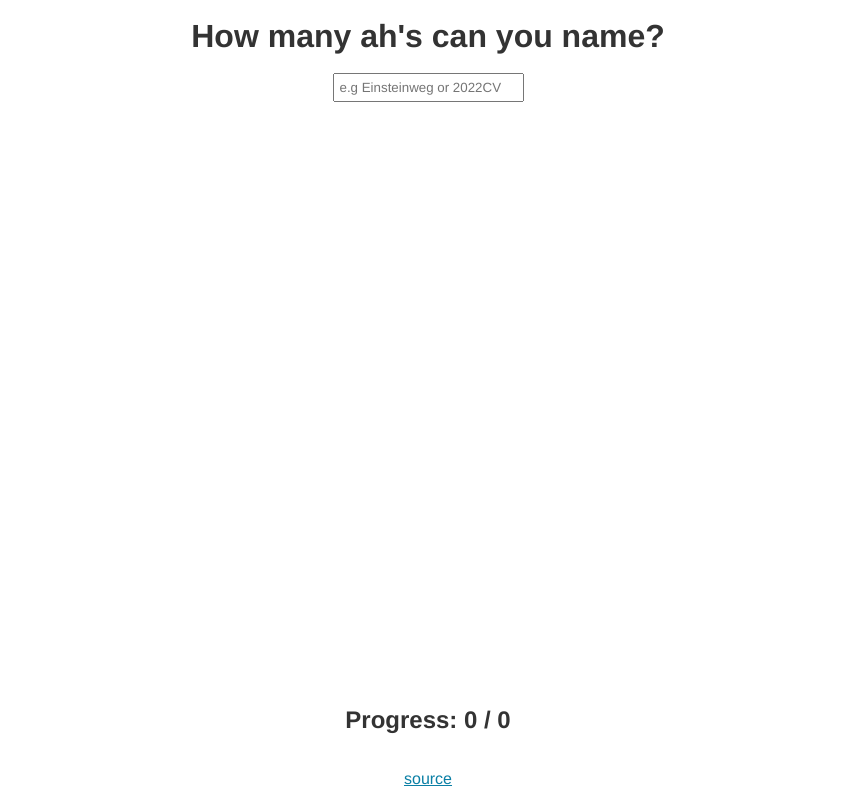
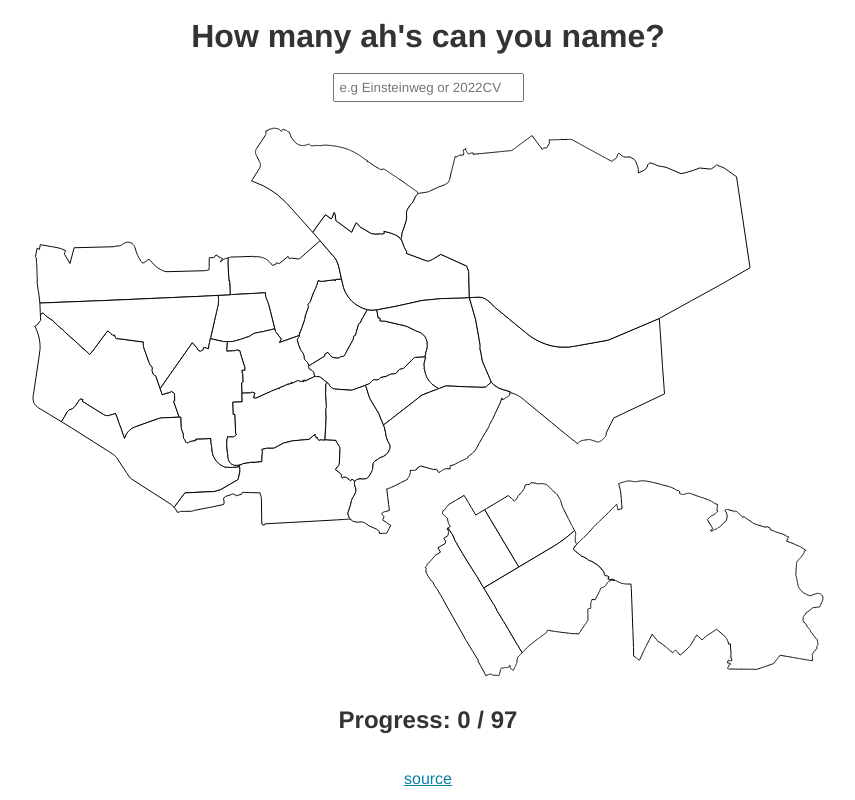
Before and after one commit to Alpha1337k/name-ah, a plain HTML site: page index.html in a window 1280 px wide. Shown: the whole page, without its empty margins (212-1067 px from the left). Drawn offline with Linux system fonts and the light colour scheme.

Commit message:
tripping

```diff
--- a/index.html
+++ b/index.html
@@ -29,6 +29,6 @@
 		<br>
 		<br>
 		<a href="https://github.com/Alpha1337k/name-ah">source</a>
-		<script src="index.js" />
+		<script src="index.js"> </script>
 </body>
 </html>
```
